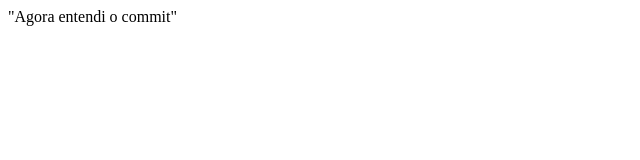
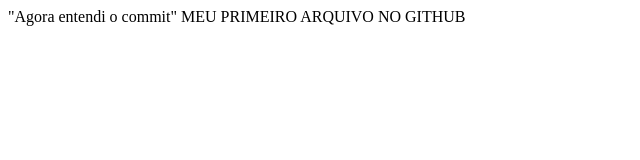
Before and after one commit to flaviabcruz/projeto-curso-git, a plain HTML site: page index.html in a window 1280 px wide. Shown: the whole page, without its empty margins (0-640 px from the left). Drawn offline with Linux system fonts and the light colour scheme.

Commit message:
Update index.html

```diff
--- a/index.html
+++ b/index.html
@@ -1 +1,2 @@
 "Agora entendi o commit"
+<HTML>MEU PRIMEIRO ARQUIVO NO GITHUB</HTML>
```
